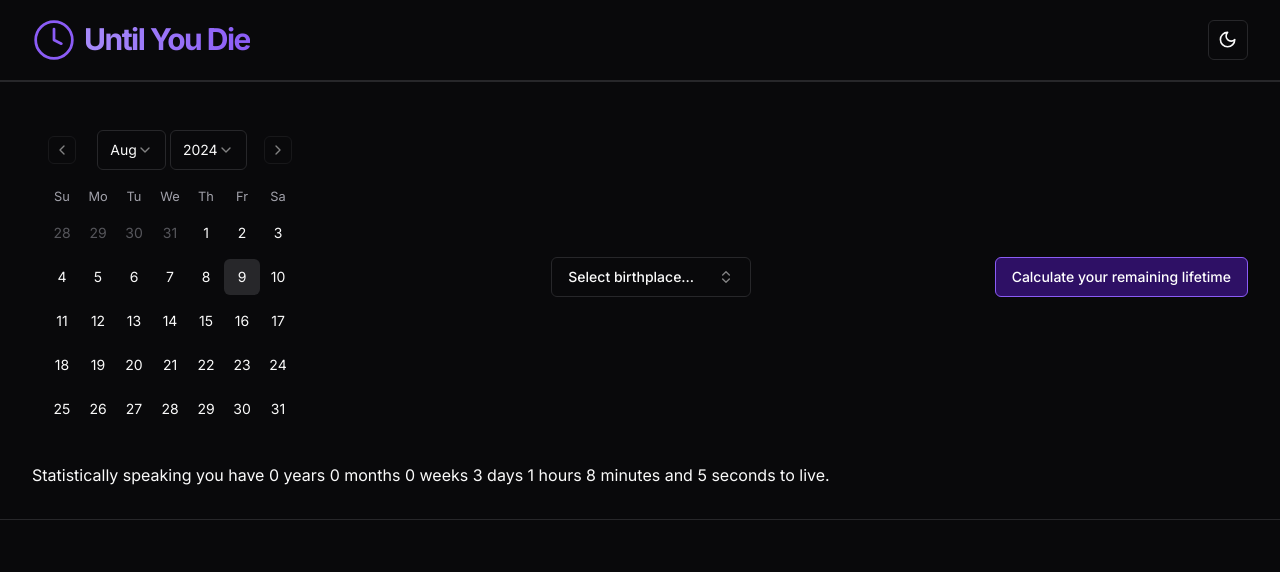
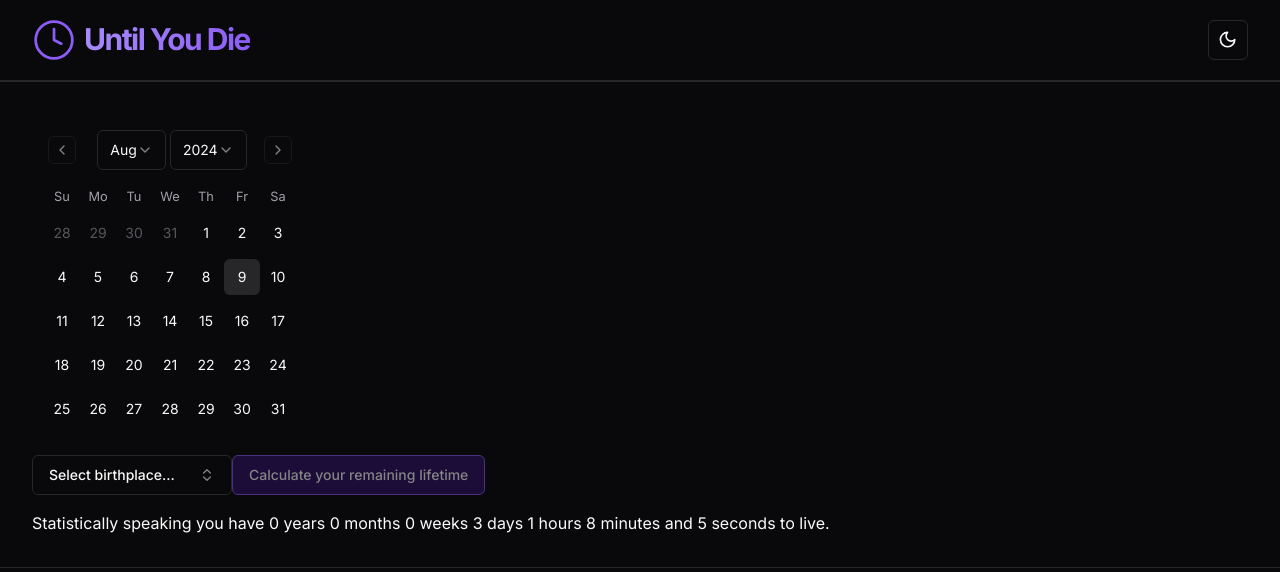
Before and after one commit to schufot/until-you-die, a Next.js app: page / in a window 1280 px wide. Shown: the top 572 px of the page. Built offline with nearby package versions, Linux system fonts and the light colour scheme.

Commit message:
add form

```diff
--- a/app/(page)/page.tsx
+++ b/app/(page)/page.tsx
@@ -1,33 +1,25 @@
+"use client";
+import { Combobox } from "@/components/Combobox";
+import { DatePicker } from "@/components/DatePicker";
+import Timer from "@/components/Timer";
+import { Button } from "@/components/ui/button";
+import { Calendar } from "@/components/ui/calendar";
+import React, { useState } from "react";
+import { UntilYouDieForm } from "../until-you-die-form";
 
-"use client";
-import { Combobox } from '@/components/Combobox'
-import { DatePicker } from '@/components/DatePicker'
-import Timer from '@/components/Timer'
-import { Button } from '@/components/ui/button'
-import { Calendar } from '@/components/ui/calendar';
-import React, { useState } from 'react'
-
-
-function page()  {
-
+function page() {
   return (
-    <div className='h-full bg-background'>
+    <form>
+      <div className="h-full bg-background">
         <div className="border-b bg-card">
-            <div className="container flex flex-wrap items-center justify-between gap-6 py-8">
-                <Calendar captionLayout="dropdown-buttons" fromYear={1950} toYear={2050}/>
-                <Combobox></Combobox>
-                <Button variant={"outline"} className='border-violet-500 bg-violet-950 text-white hover:bg-violet-700 hover:text-white'>
-                Calculate your remaining lifetime
-                </Button>
-                <Timer/>
-                <p className=""></p>
-            </div>
+          <div className="container flex flex-wrap items-center justify-between gap-6 py-8">
+            <UntilYouDieForm />
+            <p className=""></p>
+          </div>
         </div>
-    </div>
-  )
+      </div>
+    </form>
+  );
 }
 
-
-
-
-export default page
+export default page;
--- /dev/null
+++ b/app/index.tsx
@@ -0,0 +1,21 @@
+import { UntilYouDieForm } from "./until-you-die-form";
+import { z } from "zod";
+import {create} from "zustand";
+
+type UntilYouDieStore = {
+    data: UntilYouDieForm;
+    setData: (data: UntilYouDieStore["data"]) => void;
+};
+
+export const useUntilYouDieStore = create<UntilYouDieStore>((set) => ({
+    data:{
+
+    },
+    setData: (data) => set({data}),
+}));
+
+export const UntilYouDieSchema = z.object({
+
+});
+
+export type UntilYouDieForm = z.infer<typeof UntilYouDieSchema>;
--- /dev/null
+++ b/app/until-you-die-form.tsx
@@ -0,0 +1,59 @@
+import { Combobox } from "@/components/Combobox";
+import Timer from "@/components/Timer";
+import { Button } from "@/components/ui/button";
+import { Calendar } from "@/components/ui/calendar";
+import { Form } from "@/components/ui/form";
+import { cn } from "@/lib/utils";
+import { zodResolver } from "@hookform/resolvers/zod";
+import { useForm } from "react-hook-form";
+import { toast } from "sonner";
+import { UntilYouDieSchema, type UntilYouDieForm } from ".";
+
+interface UntilYouDieFormProps extends React.HTMLAttributes<HTMLFormElement> {
+    onSubmitAction: (data: UntilYouDieForm) => Promise<void>;
+    formId?: string;
+}
+
+export function UntilYouDieForm({
+    className,
+    onSubmitAction,
+    formId = "until-you-die-form",
+}: UntilYouDieFormProps){
+    const form = useForm({
+        resolver: zodResolver(UntilYouDieSchema),
+        defaultValues:{
+
+        },
+    });
+
+    const {isDirty} = form.formState;
+
+    const onSubmit = async (data: UntilYouDieForm) => {
+        console.log("Form submitted");
+        try{
+            console.log(data);
+            toast.success("Calculation successfull.");
+        } catch (error){
+            console.error("Error calculating.", error);
+            toast.error("Error calculating.");
+        }
+    };
+
+    return (
+        <Form {...form}>
+            <form
+            id={formId}
+            onSubmit={form.handleSubmit(onSubmit)}
+            className={cn("space-y-4", className)}>
+                <Calendar captionLayout="dropdown-buttons" fromYear={1950} toYear={2050}/>
+                <Combobox></Combobox>
+                <Button form={formId} type="submit" disabled={!isDirty} variant={"outline"} className='border-violet-500 bg-violet-950 text-white hover:bg-violet-700 hover:text-white'>
+                Calculate your remaining lifetime
+                </Button>
+                <Timer/>
+
+            </form>
+        </Form>
+    )
+
+};
--- a/package.json
+++ b/package.json
@@ -57,7 +57,8 @@
     "tailwind-merge": "^2.4.0",
     "tailwindcss-animate": "^1.0.7",
     "vaul": "^0.9.1",
-    "zod": "^3.23.8"
+    "zod": "^3.23.8",
+    "zustand": "^4.5.4"
   },
   "devDependencies": {
     "@types/node": "^20",
```
Also changed, not shown: 1 other file (tests, documents, lock files or other folders).
